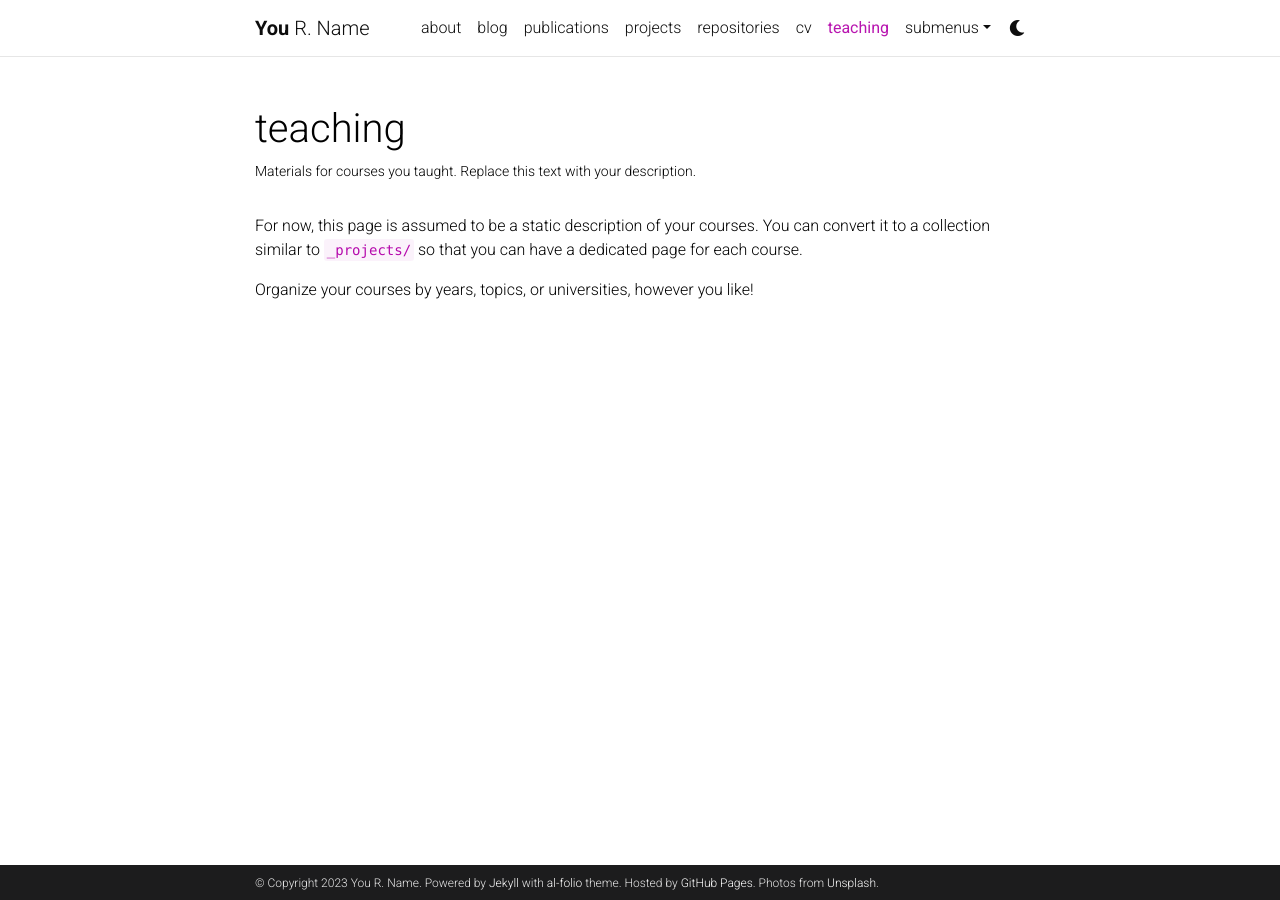
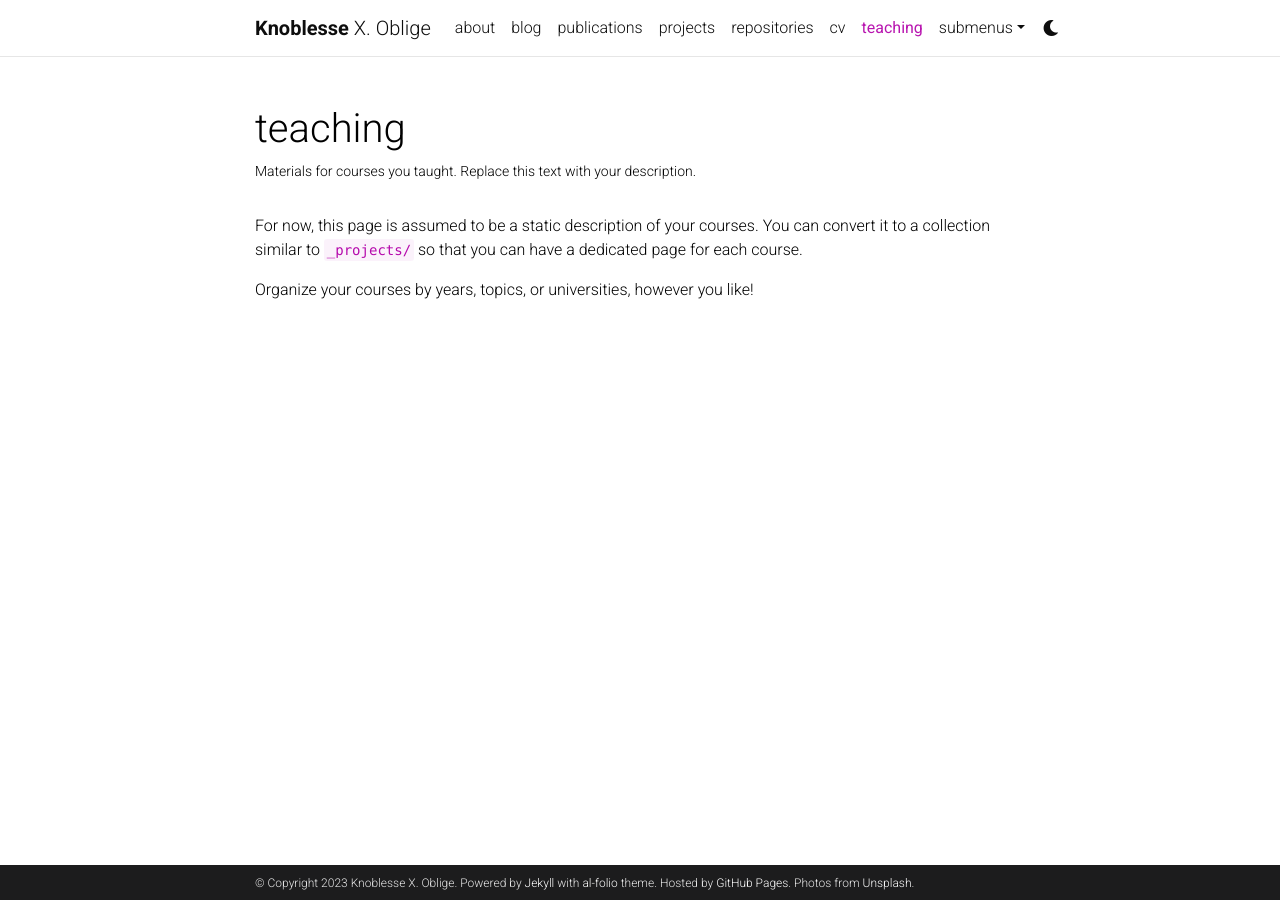
Before and after one commit to KnoblesseOblige/KnoblesseOblige.github.io, a Jekyll site: the page built from _pages/teaching.md, in a window 1280 px wide. Built offline with Jekyll 4.4.1, drawn with Linux system fonts in a browser that asks for light colours; comment, search, counter and statistics services are not loaded; a style sheet for code colours, icons or effects is not loaded.

Commit message:
Update _config.yml

```diff
--- a/_config.yml
+++ b/_config.yml
@@ -3,9 +3,9 @@
 # -----------------------------------------------------------------------------
 
 title: blank # the website title (if blank, full name will be used instead)
-first_name: You
-middle_name: R.
-last_name: Name
+first_name: Knoblesse
+middle_name: X.
+last_name: Oblige
 email: you@example.com
 description: > # the ">" symbol means to ignore newlines until "footer_text:"
   A simple, whitespace theme for academics. Based on [*folio](https://github.com/bogoli/-folio) design.
@@ -18,8 +18,8 @@
 lang: en # the language of your site (for example: en, fr, cn, ru, etc.)
 icon: ⚛️  # the emoji used as the favicon (alternatively, provide image name in /assets/img/)
 
-url: https://alshedivat.github.io # the base hostname & protocol for your site
-baseurl: /al-folio # the subpath of your site, e.g. /blog/
+url: https://KnoblesseOblige.github.io # the base hostname & protocol for your site
+baseurl: / # the subpath of your site, e.g. /blog/
 last_updated: false # set to true if you want to display last updated in the footer
 impressum_path:  # set to path to include impressum link in the footer, use the same path as permalink in a page, helps to conform with EU GDPR
 
```
